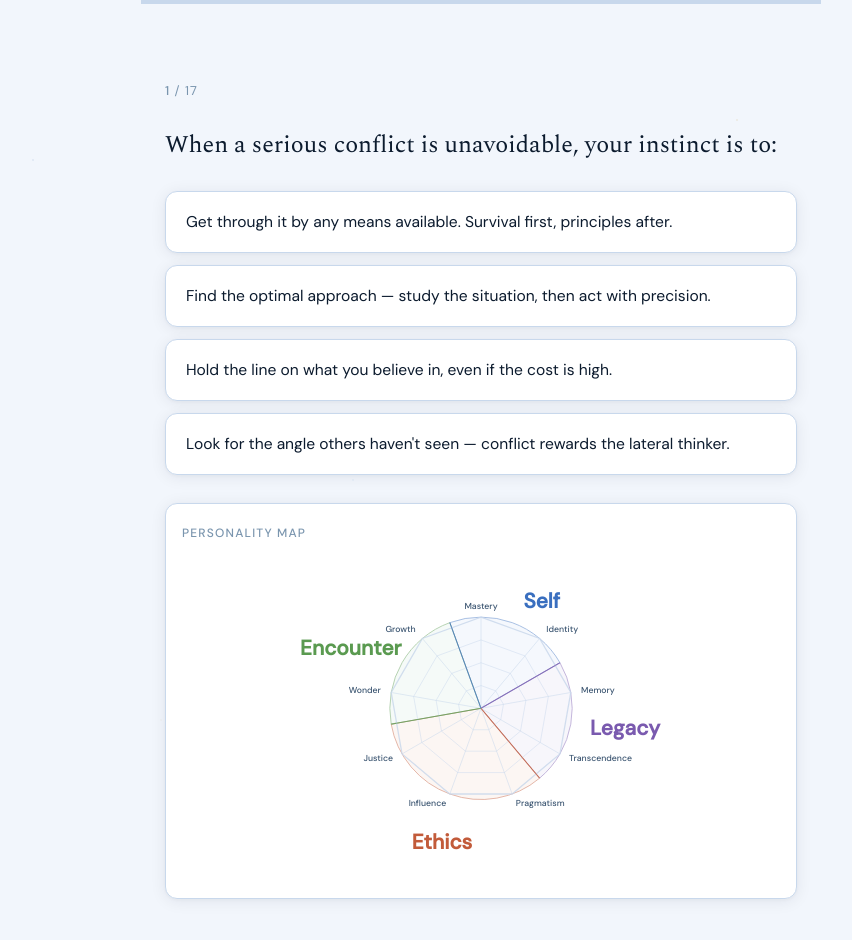
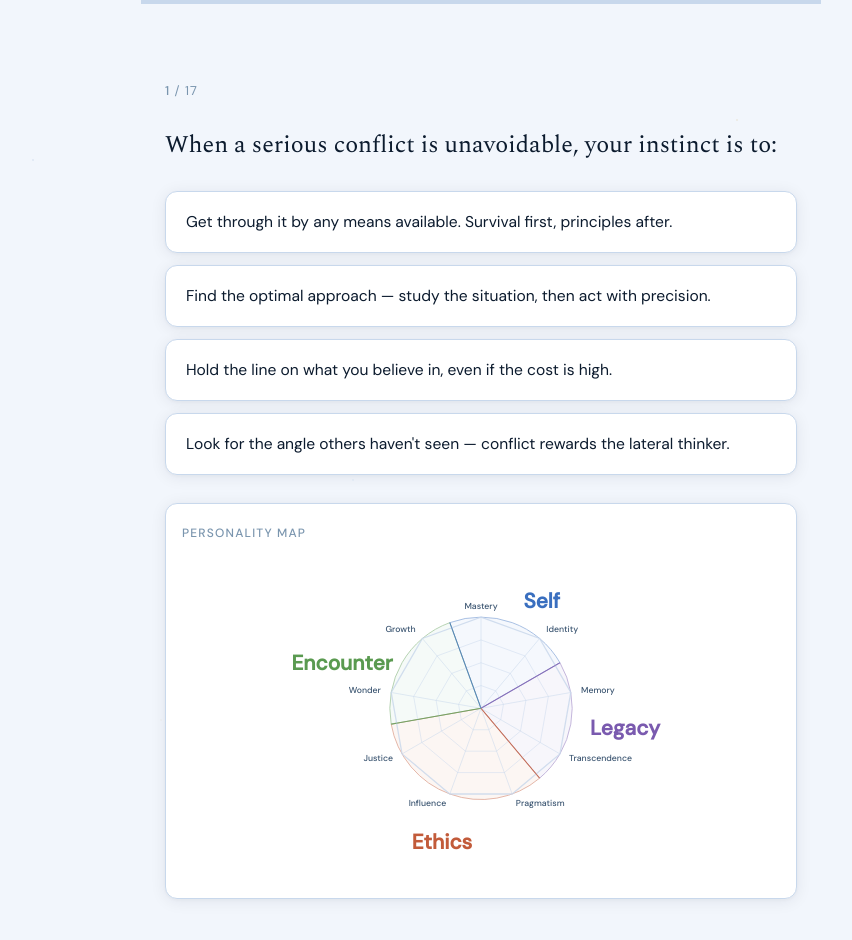
Before and after one commit to rangermankin/culture, a React (Vite) app: page / in a window 1280 px wide. Both pictures are taken after a click on the button "Begin". Shown: the top 940 px of the page, without its empty margins (159-1011 px from the left). Built offline with nearby package versions, Linux system fonts and the light colour scheme.

Commit message:
Add files via upload

```diff
--- a/src/components/RadarChart.jsx
+++ b/src/components/RadarChart.jsx
@@ -47,7 +47,7 @@ const SECTIONS = [
     books: ['ex', 'mat'],
     fill: '#ECF7F2',
     stroke: '#5A9A50',
-    label: { x: 40, y: 112, anchor: 'middle' },
+    label: { x: 30, y: 130, anchor: 'middle' },
   },
 ];
 
```
